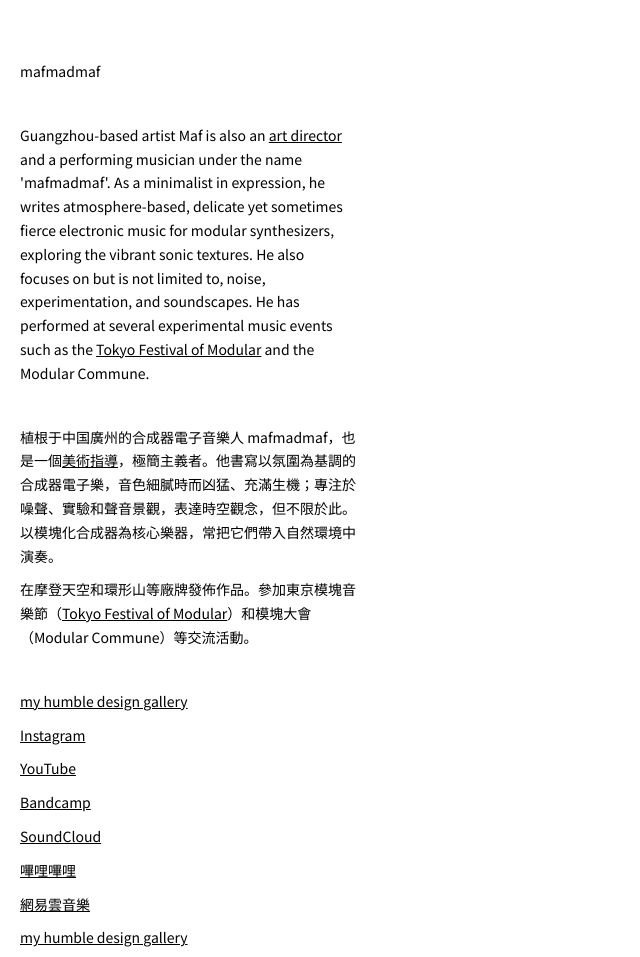
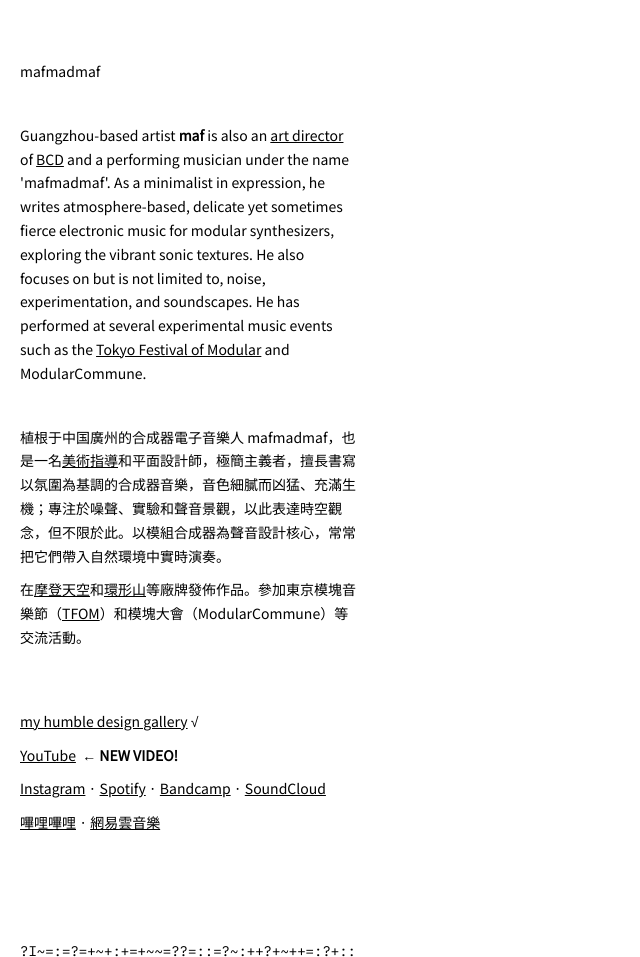
Before and after one commit to BitMob/mafmadmaf.com, a plain HTML site: page index.html in a window 1280 px wide. Shown: the top 957 px of the page, without its empty margins (0-640 px from the left). Drawn offline with Linux system fonts and the light colour scheme; a web font is replaced by a local one.

Commit message:
Update index.html

```diff
--- a/index.html
+++ b/index.html
@@ -85,18 +85,19 @@
     <main>
       <h1>mafmadmaf</h1>
       <article>
-        <p>Guangzhou-based artist Maf is also an <a href="https://bitmob.cc">art director</a> and a performing musician under the name 'mafmadmaf'. As a minimalist in expression, he writes atmosphere-based, delicate yet sometimes fierce electronic music for modular synthesizers, exploring the vibrant sonic textures. He also focuses on but is not limited to, noise, experimentation, and soundscapes. He has performed at several experimental music events such as the <a href="https://tfom.info/tfom-2018">Tokyo Festival of Modular</a> and the Modular Commune.</p>
-        <p>植根于中国廣州的合成器電子音樂人 mafmadmaf，也是一個<a href="https://bitmob.cc">美術指導</a>，極簡主義者。他書寫以氛圍為基調的合成器電子樂，音色細膩時而凶猛、充滿生機；專注於噪聲、實驗和聲音景觀，表達時空觀念，但不限於此。以模塊化合成器為核心樂器，常把它們帶入自然環境中演奏。<span></span>在摩登天空和環形山等廠牌發佈作品。參加東京模塊音樂節（<a href="https://tfom.info/tfom-2018">Tokyo Festival of Modular</a>）和模塊大會（Modular Commune）等交流活動。</p>
+        <p>Guangzhou-based artist <b>maf</b> is also an <a href="https://maf-works.com/">art director</a> of <a href="https://www.bitmob.cc/">BCD</a> and a performing musician under the name 'mafmadmaf'. As a minimalist in expression, he writes atmosphere-based, delicate yet sometimes fierce electronic music for modular synthesizers, exploring the vibrant sonic textures. He also focuses on but is not limited to, noise, experimentation, and soundscapes. He has performed at several experimental music events such as the <a href="https://tfom.info/tfom-2018">Tokyo Festival of Modular</a> and ModularCommune.</p>
+        <p>植根于中国廣州的合成器電子音樂人 mafmadmaf，也是一名<a href="https://maf-works.com/">美術指導</a>和平面設計師，極簡主義者，擅長書寫以氛圍為基調的合成器音樂，音色細膩而凶猛、充滿生機；專注於噪聲、實驗和聲音景觀，以此表達時空觀念，但不限於此。以模組合成器為聲音設計核心，常常把它們帶入自然環境中實時演奏。<span></span>在<a href="https://y.qq.com/n/yqq/album/001cRZsN0DopCy.html">摩登天空</a>和<a href="https://y.qq.com/n/yqq/album/001CqCvJ3IOcAL.html">環形山</a>等廠牌發佈作品。參加東京模塊音樂節（<a href="https://tfom.info/tfom-2018">TFOM</a>）和模塊大會（ModularCommune）等交流活動。</p>
           <ul>
-            <li><a href="https://maf-works.com/">my humble design gallery</a></li>
-            <li><a href="https://www.instagram.com/mafmadmaf/">Instagram</a></li>
-            <li><a href="https://www.youtube.com/channel/UCd3_Sb2nGt26E9VuSqzl-0w/videos">YouTube</a></li>
-            <li><a href="https://mafmadmaf.bandcamp.com">Bandcamp</a></li>
-            <li><a href="https://m.soundcloud.com/mafmadmaf">SoundCloud</a></li>
-            <li><a href="https://space.bilibili.com/91888290/video">嗶哩嗶哩</a></li>
-            <li><a href="https://music.163.com/m/artist?id=12443675">網易雲音樂</a></li>
+            <br/>
+            <li><a href="https://maf-works.com/">my humble design gallery</a> √</li>
 
-            <li><a href="https://maf-works.com/">my humble design gallery</a></li>
+            <li><a href="https://www.youtube.com/channel/UCd3_Sb2nGt26E9VuSqzl-0w/videos">YouTube</a>&nbsp;&nbsp;← <b>NEW VIDEO!</b></li>
+
+            <li><a href="https://www.instagram.com/mafmadmaf/">Instagram</a>&nbsp;·&nbsp;<a href="https://open.spotify.com/artist/5LiVBsDhCO16vnfqrAZXV6?si=V4e0XkXyS6OXSw7FlgiNJw">Spotify</a>&nbsp;·&nbsp;<a href="https://mafmadmaf.bandcamp.com">Bandcamp</a>&nbsp;·&nbsp;<a href="https://m.soundcloud.com/mafmadmaf">SoundCloud</a></li>
+
+            <li><a href="https://space.bilibili.com/91888290/video">嗶哩嗶哩</a>&nbsp;·&nbsp;<a href="https://music.163.com/m/artist?id=12443675">網易雲音樂</a></li>
+            <br/>
+            <br />
           </ul>
         </p>
       </article>
```
